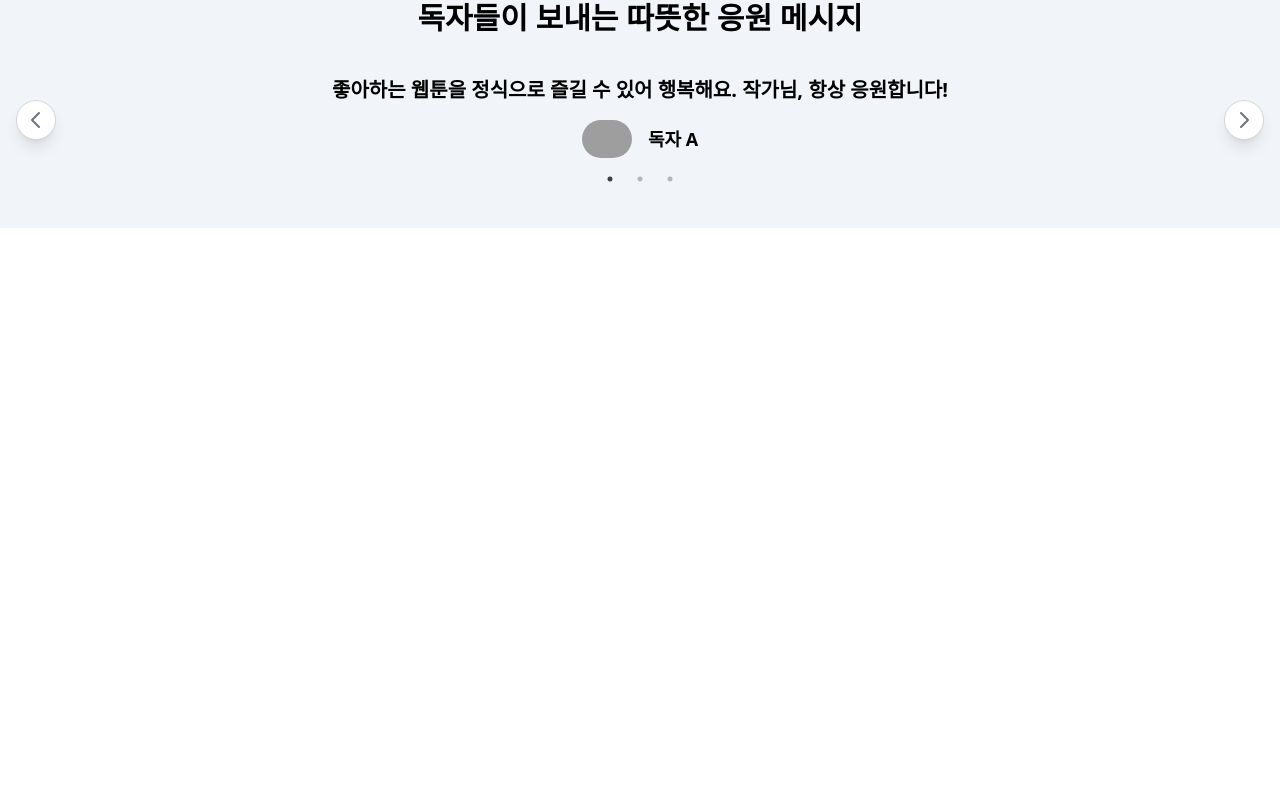
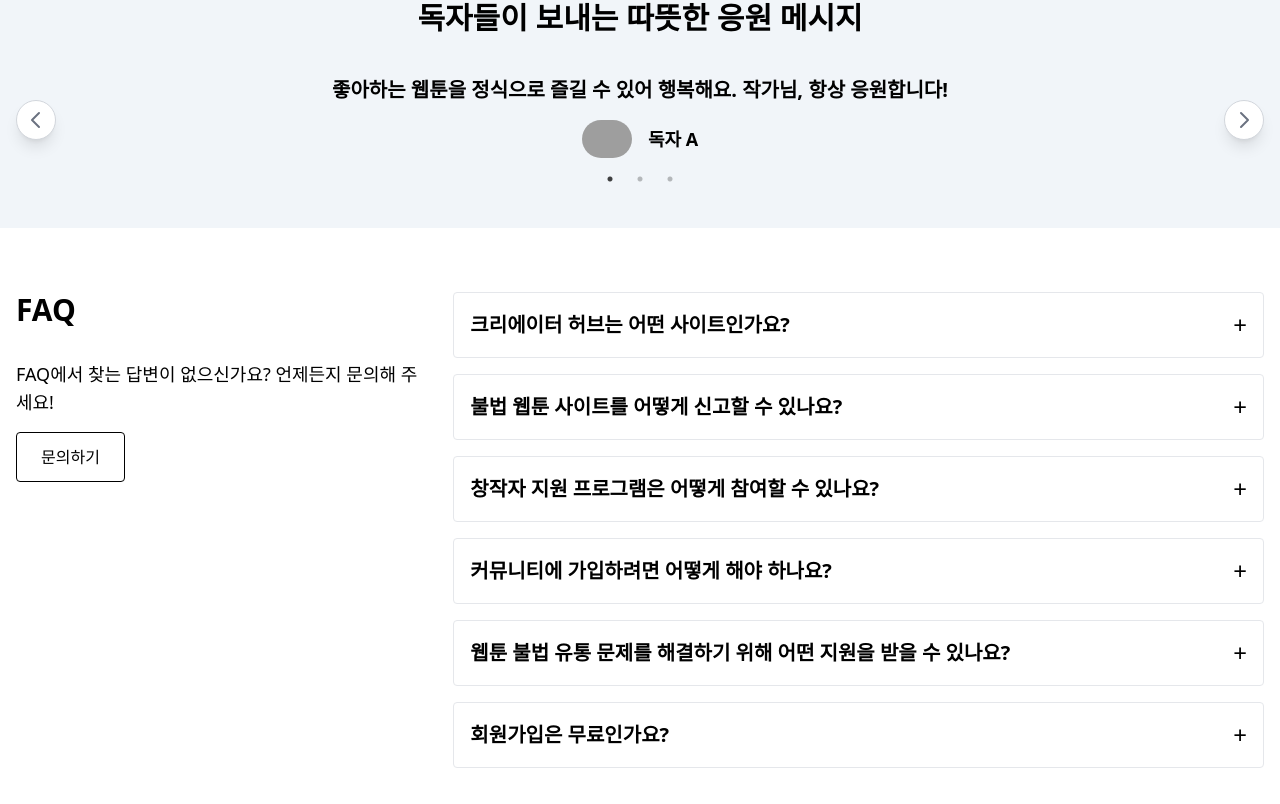
Before and after one commit to EXPOIR0405/CreateHub, a Next.js app: page / in a window 1280 px wide. Shown: the part 2879-3683 px from the top of the page. Before the commit the page ends 3107 px from the top, so only its background shows below. Built offline with nearby package versions, Linux system fonts and the light colour scheme; grey boxes are pictures that could not be loaded.

Commit message:
FAQ 섹션

```diff
--- a/src/pages/index.tsx
+++ b/src/pages/index.tsx
@@ -136,7 +136,7 @@ const NextArrow = ({ onClick }: { onClick?: () => void }) => {
     );
   };
 
-  // 그 다음 슬라이더 설정을 정의합니다
+  //슬라이더 정의
   const settings = {
     dots: true,
     infinite: true,
@@ -146,6 +146,42 @@ const NextArrow = ({ onClick }: { onClick?: () => void }) => {
     arrows: true,
     prevArrow: <PrevArrow />,
     nextArrow: <NextArrow />,
+  };
+
+  // FAQ 데이터
+  const faqs = [
+    {
+      question: '크리에이터 허브는 어떤 사이트인가요?',
+      answer: '크리에이터 허브는 웹툰, 웹소설 창작자들을 지원하고 보호하기 위해 만들어진 플랫폼입니다. 불법 웹툰 사이트 신고, 법률 정보 지원, 창작자 지원 프로그램, 그리고 커뮤니티에 기능을 제공합니다.',
+    },
+    {
+      question: '불법 웹툰 사이트를 어떻게 신고할 수 있나요?',
+      answer: '상단 메뉴의 "불법 사이트 신고하기" 버튼을 클릭하면 신고 페이지로 이동합니다. 필요한 정보를 입력하고 증거 자료를 첨부하여 신고할 수 있습니다.',
+    },
+    {
+      question: '창작자 지원 프로그램은 어떻게 참여할 수 있나요?',
+      answer: '크리에이터 허브의 창작자 지원 프로그램 섹션에서 프로그램 정보를 확인하고, 지원 신청을 통해 참여할 수 있습니다. 지원 자격과 방법에 대한 자세한 내용은 해당 페이지에 안내되어 있습니다.',
+    },
+    {
+      question: '커뮤니티에 가입하려면 어떻게 해야 하나요?',
+      answer: '회원가입 후 "커뮤니티" 메뉴를 통해 자유롭게 참여할 수 있습니다. 창작자들과 소통하고 정보를 공유할 수 있는 공간입니다.',
+    },
+    {
+      question: '웹툰 불법 유통 문제를 해결하기 위해 어떤 지원을 받을 수 있나요?',
+      answer: '크리에이터 허브는 저작권 침해에 대한 법률 상담, 신고 절차 안내, 커뮤니티를 통한 정보 공유 등 다양한 지원을 제공합니다. 자세한 사항은 "법률 정보 지원" 섹션을 확인하세요.',
+    },
+    {
+      question: '회원가입은 무료인가요?',
+      answer: '네, 크리에이터 허브의 회원가입은 무료입니다. 창작자 지원 및 커뮤니티 활동을 위해 가입 후 자유롭게 이용하실 수 있습니다.',
+    },
+  ];
+
+  // 각 FAQ의 열림 상태를 관리하는 상태
+  const [openIndex, setOpenIndex] = useState<number | null>(null);
+
+  // 각 항목의 클릭 이벤트 핸들러
+  const handleToggle = (index: number) => {
+    setOpenIndex(openIndex === index ? null : index);
   };
 
   return (
@@ -372,6 +408,35 @@ const NextArrow = ({ onClick }: { onClick?: () => void }) => {
           </div>
         </Slider>
       </section>
+
+      <section className="container mx-auto px-4 py-16 flex flex-col md:flex-row gap-8">
+      {/* 왼쪽 섹션 */}
+      <div className="w-full md:w-1/3">
+        <h2 className="text-3xl font-bold mb-8">FAQ</h2>
+        <p className="text-lg mb-4">
+          FAQ에서 찾는 답변이 없으신가요? 언제든지 문의해 주세요!
+        </p>
+        <button className="px-6 py-3 border border-black rounded mb-8">문의하기</button>
+      </div>
+
+      {/* 오른쪽 섹션 */}
+      <div className="w-full md:w-2/3 space-y-4">
+        {faqs.map((faq, index) => (
+          <div key={index} className="border p-4 rounded">
+            <div
+              className="flex justify-between items-center cursor-pointer"
+              onClick={() => handleToggle(index)}
+            >
+              <h3 className="text-xl font-semibold">{faq.question}</h3>
+              <span className="text-2xl">{openIndex === index ? '−' : '+'}</span>
+            </div>
+            {openIndex === index && (
+              <p className="mt-4 text-gray-700">{faq.answer}</p>
+            )}
+          </div>
+        ))}
+      </div>
+    </section>
     </div>
   );
 };
```
Lines whose indentation alone changed are shown as unchanged.
